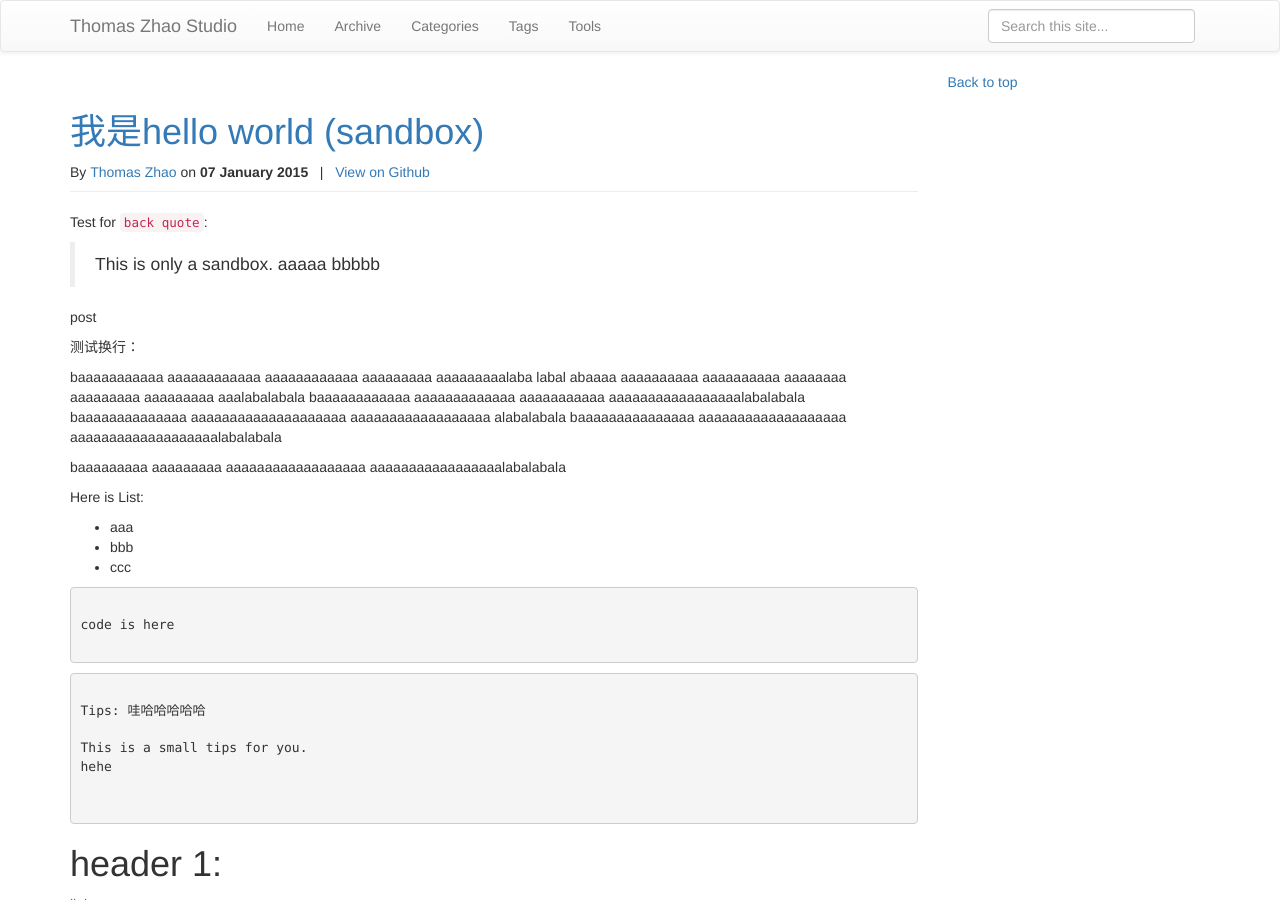
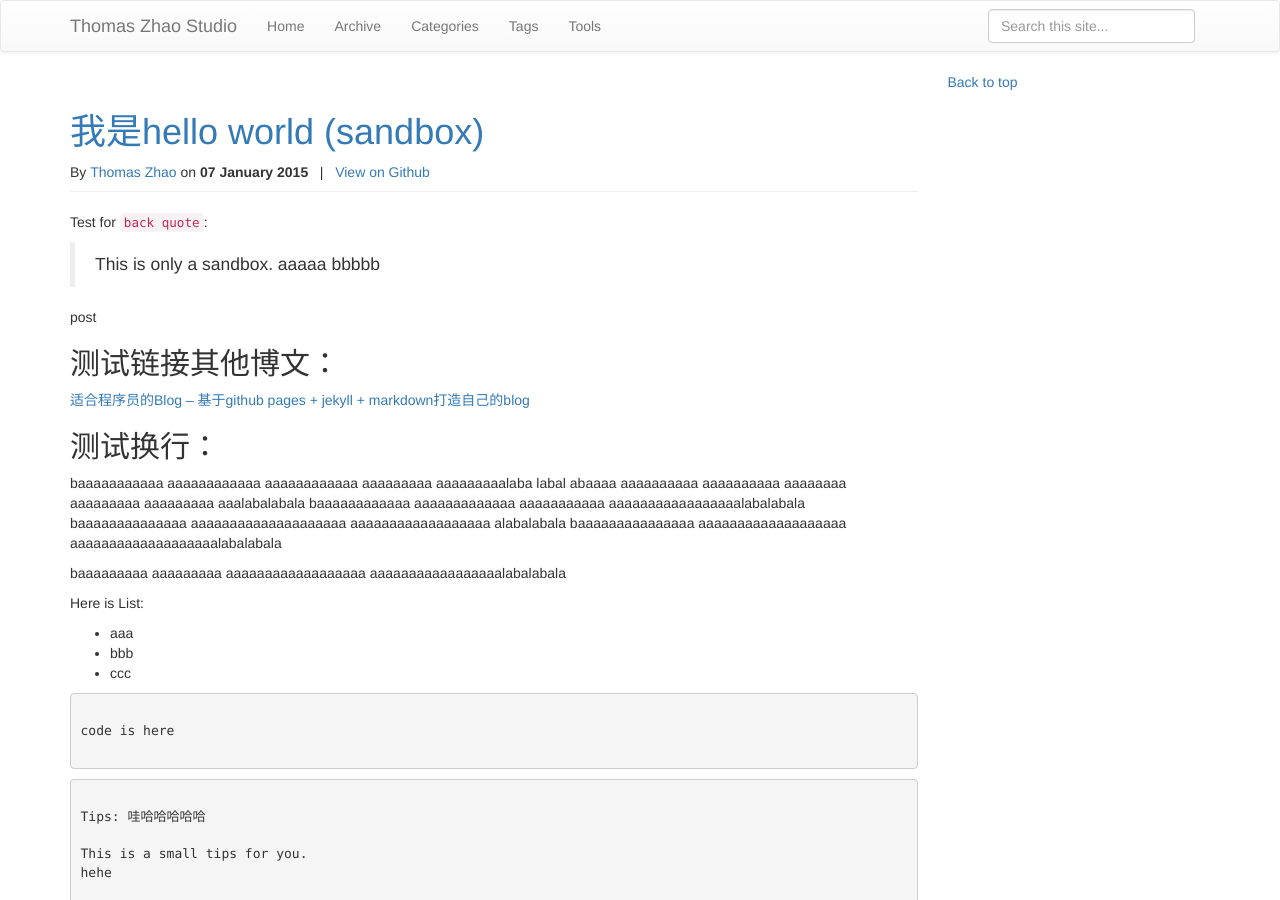
Before and after one commit to thomaszhao/thomaszhao.github.io, a Jekyll site: the page built from _posts/core-samples/2015-01-07-hello_world2.md, in a window 1280 px wide and 900 px high. Built offline with Jekyll 4.4.1, drawn with Linux system fonts in a browser that asks for light colours; nearby versions of some CDN libraries; library files that are not in the unit come from our copies; comment, search, counter and statistics services are not loaded.

Commit message:
blog sample: a link to a post on your site

```diff
--- a/_posts/core-samples/2015-01-07-hello_world2.md
+++ b/_posts/core-samples/2015-01-07-hello_world2.md
@@ -22,7 +22,12 @@ Test for `back quote`:
 
 {{ page.layout }}
 
-测试换行：
+## 测试链接其他博文：
+
+[适合程序员的Blog -- 基于github pages + jekyll + markdown打造自己的blog]({% post_url /myblog/2015-01-08-how-do-i-build-this-jekyll-blog %})
+
+
+## 测试换行：
 
 baaaaaaaaaaa aaaaaaaaaaaa aaaaaaaaaaaa aaaaaaaaa aaaaaaaaalaba labal abaaaa aaaaaaaaaa aaaaaaaaaa aaaaaaaa aaaaaaaaa aaaaaaaaa aaalabalabala
 baaaaaaaaaaaa aaaaaaaaaaaaa aaaaaaaaaaa aaaaaaaaaaaaaaaaalabalabala
```
